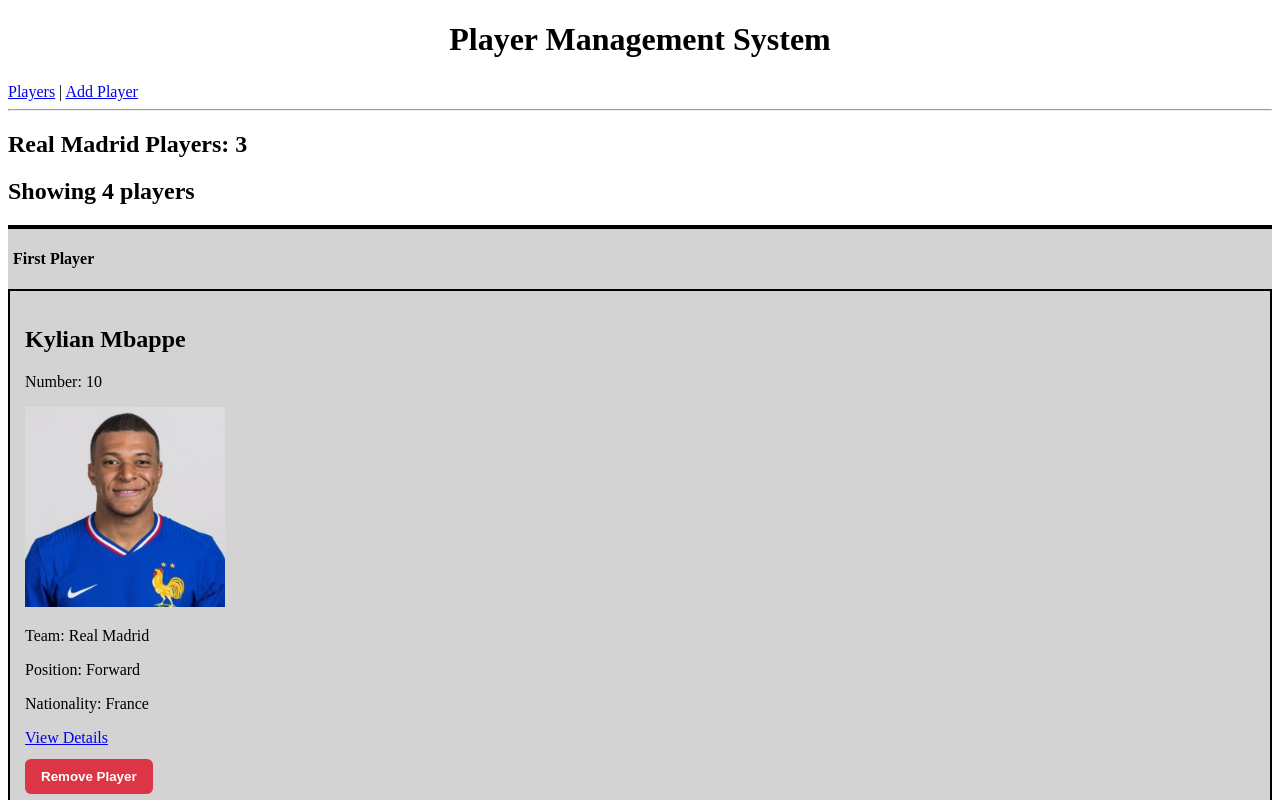
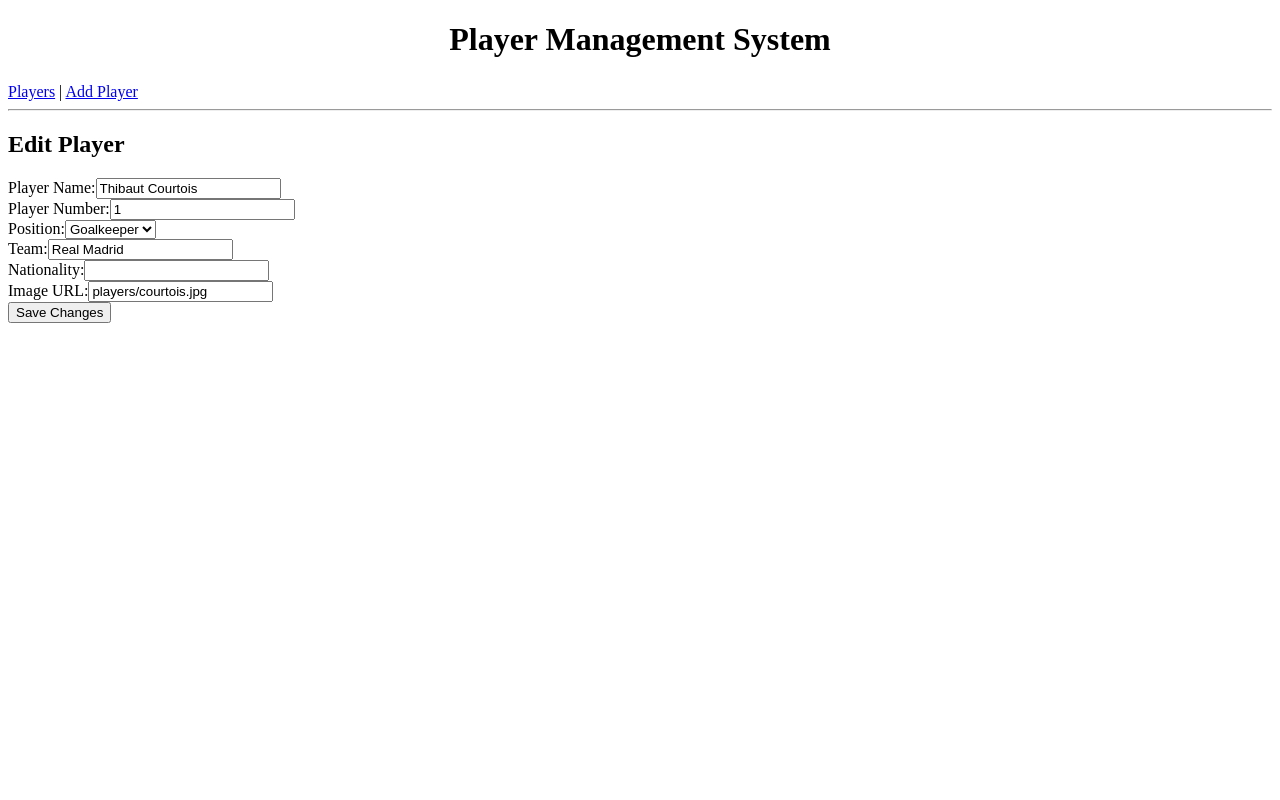
Before and after one commit to KareemRachid/Kareem-Rachid-Learning-AngularF26, an Angular app: page /players/edit/1 in a window 1280 px wide. Before the commit this address led to /players. Shown: the top 800 px of the page. Built offline with nearby package versions, Linux system fonts and the light colour scheme.

Commit message:
Edited player functionality

```diff
--- a/src/app/app.routes.ts
+++ b/src/app/app.routes.ts
@@ -1,3 +1,4 @@
+
 import { Routes } from '@angular/router';
 import { PlayerList } from './player-list/player-list';
 import { PlayerDetail } from './player-detail/player-detail';
@@ -18,6 +19,10 @@ export const routes: Routes = [
     component: PlayerForm
   },
   {
+    path: 'players/edit/:id',
+    component: PlayerForm
+  },
+  {
     path: 'players/:id',
     component: PlayerDetail
   },
--- a/src/app/player-form/player-form.html
+++ b/src/app/player-form/player-form.html
@@ -1,5 +1,5 @@
 
-<h2>Add New Player</h2>
+<h2>{{ isEditMode ? 'Edit Player' : 'Add New Player' }}</h2>
 
 <form [formGroup]="playerForm" (ngSubmit)="onSubmit()">
 
@@ -64,7 +64,7 @@
   </div>
 
   <button type="submit" [disabled]="playerForm.invalid">
-    Add Player
+    {{ isEditMode ? 'Save Changes' : 'Add Player' }}
   </button>
 
 </form>
--- a/src/app/player-form/player-form.ts
+++ b/src/app/player-form/player-form.ts
@@ -1,10 +1,11 @@
 
-import { Component, inject } from '@angular/core';
+import { Component, inject, input, OnInit } from '@angular/core';
 import {
   FormBuilder,
   ReactiveFormsModule,
   Validators
 } from '@angular/forms';
+import { Router } from '@angular/router';
 import { Player as PlayerService } from '../services/player';
 import { Player } from '../player';
 
@@ -14,9 +15,14 @@ import { Player } from '../player';
   templateUrl: './player-form.html',
   styleUrl: './player-form.css'
 })
-export class PlayerForm {
+export class PlayerForm implements OnInit {
+  id = input<string>();
+
   private fb = inject(FormBuilder);
   private playerService = inject(PlayerService);
+  private router = inject(Router);
+
+  isEditMode = false;
 
   playerForm = this.fb.nonNullable.group({
     name: ['', [Validators.required, Validators.minLength(2)]],
@@ -27,16 +33,41 @@ export class PlayerForm {
     imageUrl: ['']
   });
 
+  ngOnInit() {
+    const playerId = this.id();
+
+    if (playerId !== undefined) {
+      const existingPlayer = this.playerService.getPlayer(Number(playerId));
+
+      if (existingPlayer) {
+        this.isEditMode = true;
+
+        this.playerForm.patchValue({
+          name: existingPlayer.name,
+          number: existingPlayer.number,
+          position: existingPlayer.position,
+          team: existingPlayer.team,
+          nationality: existingPlayer.nationality ?? '',
+          imageUrl: existingPlayer.imageUrl
+        });
+      }
+    }
+  }
+
   onSubmit() {
     if (this.playerForm.invalid) {
       this.playerForm.markAllAsTouched();
       return;
     }
 
-    const newPlayer: Player = this.playerForm.getRawValue();
+    const player: Player = this.playerForm.getRawValue();
 
-    this.playerService.addPlayer(newPlayer);
-
-    this.playerForm.reset();
+    if (this.isEditMode) {
+      this.playerService.updatePlayer(Number(this.id()), player);
+      this.router.navigate(['/players', player.number]);
+    } else {
+      this.playerService.addPlayer(player);
+      this.playerForm.reset();
+    }
   }
 }
--- a/src/app/player-list-item/player-list-item.html
+++ b/src/app/player-list-item/player-list-item.html
@@ -1,3 +1,4 @@
+
 <div class="player-card">
   <h2>{{ player().name }}</h2>
 
@@ -40,6 +41,10 @@
       View Details
     </a>
 
+    <a [routerLink]="['/players/edit', player().number]">
+      Edit Player
+    </a>
+
     <button type="button" (click)="playerClicked()">
       Remove Player
     </button>
--- a/src/app/services/player.ts
+++ b/src/app/services/player.ts
@@ -1,3 +1,4 @@
+
 import { Injectable, signal, computed, effect, inject } from '@angular/core';
 import { Player as PlayerModel } from '../player';
 import { APP_CONFIG } from '../config/app-config';
@@ -60,8 +61,22 @@ export class Player {
     });
   }
 
+  getPlayer(number: number) {
+    return this.playersSignal().find(
+      player => player.number === number
+    );
+  }
+
   addPlayer(newPlayer: PlayerModel) {
     this.playersSignal.update(list => [...list, newPlayer]);
+  }
+
+  updatePlayer(originalNumber: number, updatedPlayer: PlayerModel) {
+    this.playersSignal.update(list =>
+      list.map(player =>
+        player.number === originalNumber ? updatedPlayer : player
+      )
+    );
   }
 
   removePlayer(number: number) {
```
